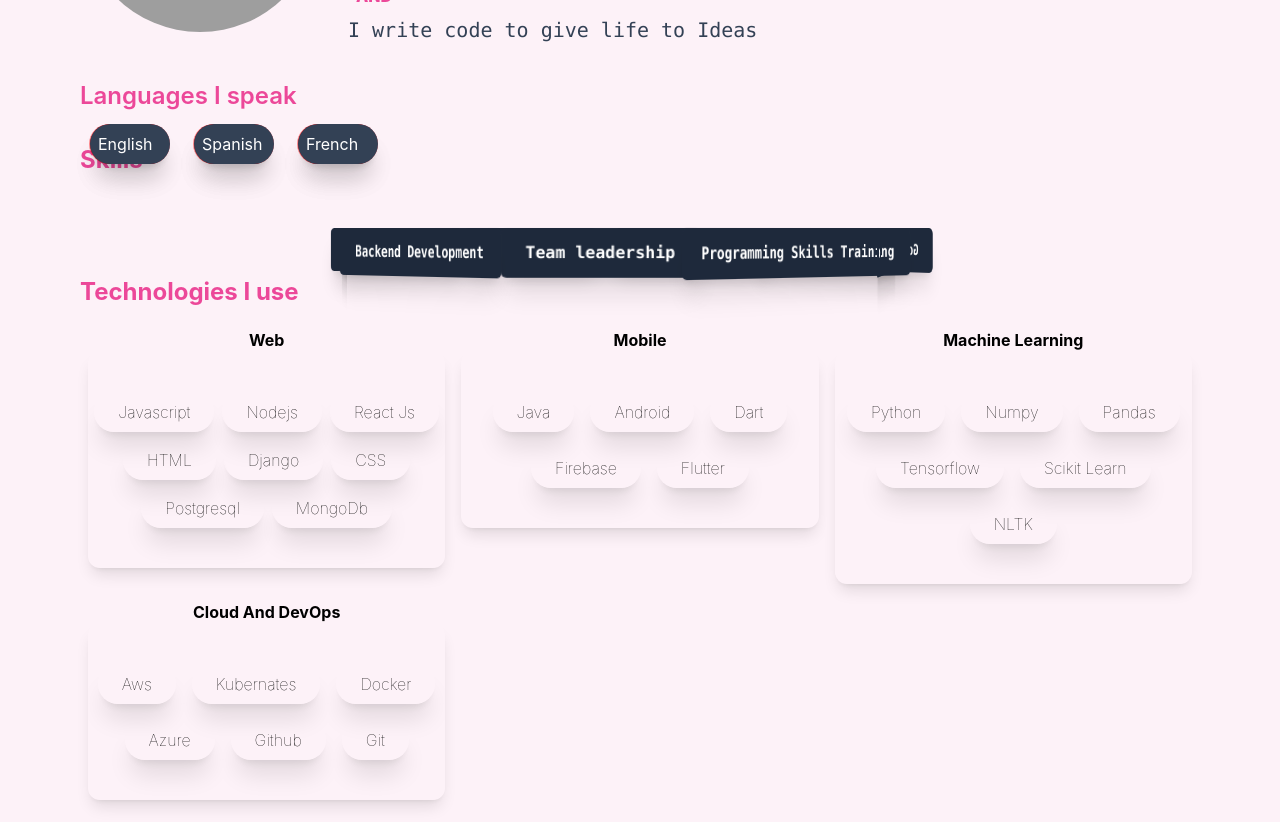
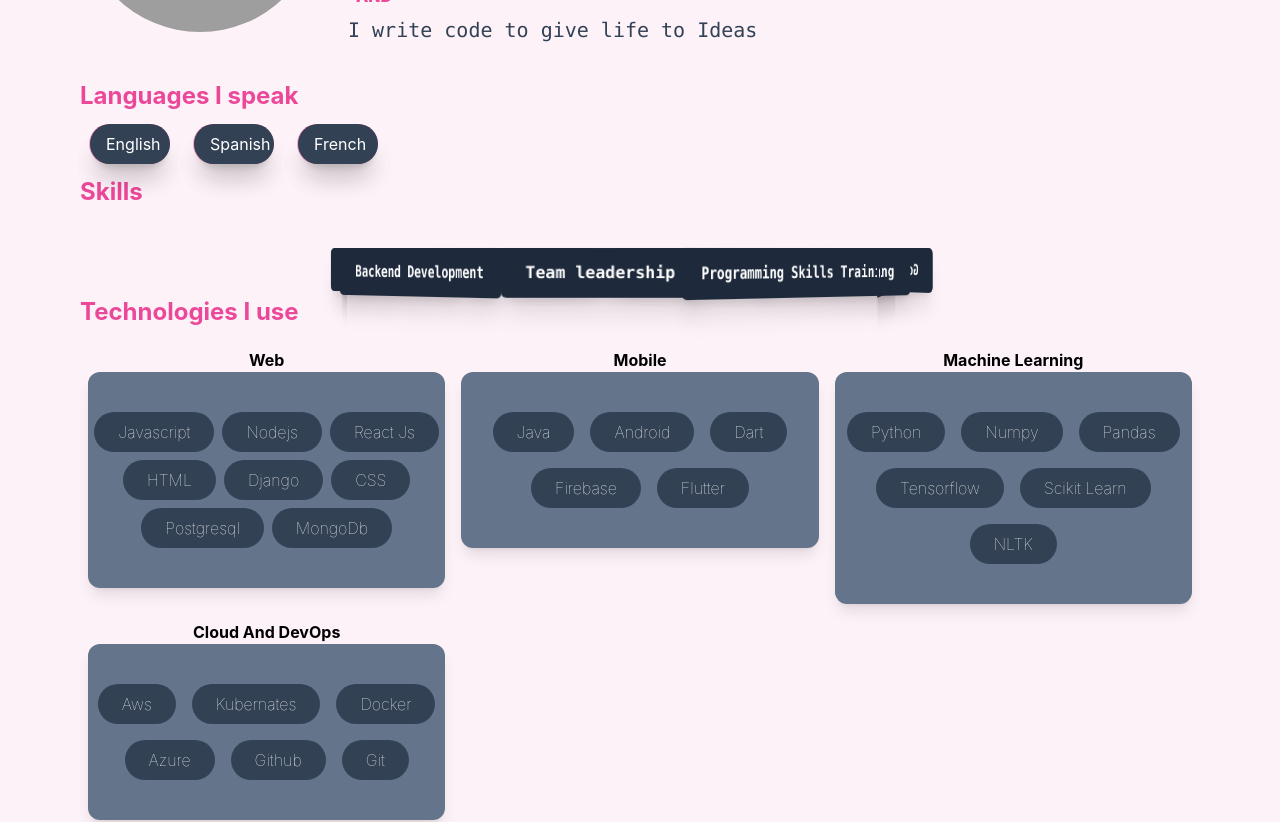
Before and after one commit to Edward-kwabena-Twumasi/portfolio-teckedd, a React (Create React App) app: page / in a window 1280 px wide. Shown: the part 300-1122 px from the top of the page. Built offline with nearby package versions, Linux system fonts and the light colour scheme; grey boxes are pictures that could not be loaded.

Commit message:
portfolio website almost done

```diff
--- a/src/App.css
+++ b/src/App.css
@@ -142,21 +142,55 @@
   transform: translateX(10px);
   position: absolute;
   left: 0;
+  width: 80px;
 
 }
 .spanish h2{
   transform: translateX(60px);
   position: absolute;
   left: 0;
+  width: 80px;
+
 
 }
 .french h2{
   transform: translateX(110px);
   position: absolute;
   left: 0;
+  width: 80px;
+
 
 }
 .languages div h2:nth-child(1){
-  background-color: red;
+  background-color: rgb(236 72 153);
   transform: rotateY(180deg) translateX(-12%);
+  width: 80px;
+  overflow: hidden;
+  max-lines: 1;
+  text-overflow:ellipsis;
 }
+
+.languages div:hover h2:nth-child(1){
+  width: auto;
+  overflow: auto;
+animation-duration: 4s;
+transition: 2s ease;
+animation-name: fadeInGreeting;
+}
+
+@keyframes fadeInGreeting {
+  from{
+    opacity: 0.0;
+
+  }
+
+50%{
+  transform: scale(1.1) rotateY(180deg);
+
+}
+
+  to{
+    opacity: 1;
+  }
+
+}
--- a/src/developer/about.jsx
+++ b/src/developer/about.jsx
@@ -101,22 +101,22 @@ const About=(props)=>{
 
             </div>
             <div className="verbal mt-6 mb-5 flex flex-col w-screen">
-                <h1 className="title lg:font-semibold lg:text-2xl mb-3 font-bold self-start text-pink-500">Languages I speak</h1>
+                <h1 className="title lg:font-bold lg:text-2xl mb-3 font-bold self-start text-pink-500">Languages I speak</h1>
                 <div className="languages flex self-center justify-start gap-6 flex-wrap w-full">
                     <div className="english  relative left-0">
-                       <h2 className=" lg:p-2   rounded-full shadow-xl w-20 bg-slate-700 text-white left-0">Hello </h2>
+                       <h2 className=" lg:p-2 lg:px-4 p-1 px-2   rounded-full shadow-xl  bg-slate-700 text-white left-0 ">Hello,Welcome </h2>
 
-                        <h2 className=" lg:p-2   rounded-full shadow-xl w-20 bg-slate-700 text-white left-0">English </h2>
+                        <h2 className=" lg:p-2 lg:px-4 p-1 px-2   rounded-full shadow-xl  bg-slate-700 text-white left-0">English </h2>
                     </div>
                     <div className="english  relative left-20">
-                       <h2 className=" lg:p-2   rounded-full shadow-xl w-20 bg-slate-700 text-white left-20">Hola </h2>
+                       <h2 className=" lg:p-2 lg:px-4 p-1 px-2   rounded-full shadow-xl  bg-slate-700 text-white left-20 ">Hola,Bienvenido </h2>
 
-                        <h2 className=" lg:p-2   rounded-full shadow-xl w-20 bg-slate-700 text-white left-20">Spanish </h2>
+                        <h2 className=" lg:p-2 lg:px-4 p-1 px-2   rounded-full shadow-xl  bg-slate-700 text-white left-20">Spanish </h2>
                     </div>
                     <div className="english  relative left-40">
-                       <h2 className=" lg:p-2   rounded-full shadow-xl w-20 bg-slate-700 text-white left-40">Hello </h2>
+                       <h2 className=" lg:p-2 lg:px-4 p-1 px-2   rounded-full shadow-xl  bg-slate-700 text-white left-40 ">Bonjour,Bienvenue </h2>
 
-                        <h2 className=" lg:p-2   rounded-full shadow-xl w-20 bg-slate-700 text-white left-40">French </h2>
+                        <h2 className=" lg:p-2 lg:px-4 p-1 px-2   rounded-full shadow-xl  bg-slate-700 text-white left-40">French </h2>
                     </div>
                     {/* <div className="spanish  relative">
                         <h2 className=" lg:p-2   rounded-full shadow-xl ">spanish </h2>
@@ -128,7 +128,7 @@ const About=(props)=>{
                     </div> */}
                 </div>
             </div>
-            <h1 className="title lg:font-bold lg:text-2xl mb-3 font-normal self-start text-pink-500">Skills</h1>
+            <h1 className="title lg:font-bold lg:text-2xl mt-8 font-bold self-start text-pink-500">Skills</h1>
             <div className="skills mt-10  flex flex-col w-3/4 self-center " ref={skillsRef}>
                 <div className="flex lg:self-center justify-start gap-4   w-3/4 ">
                 <h2 className=" p-6 pt-3 pb-3  rounded-md shadow-xl bg-slate-800 text-white lg:font-bold font-mono ">Frontend Development </h2>
@@ -150,51 +150,51 @@ const About=(props)=>{
                 <div className="flex flex-wrap">
                     <div className="web lg:w-1/3 md:w-1/2 w-screen p-2 scale-50 duration-500ms">
                         <h1 className="text-center self-center font-bold">Web</h1>
-                        <div className="flex self-center justify-center gap-2  flex-wrap shadow-lg py-10 rounded-xl ">
-                            <h2 className="font-thin p-6 pt-2 pb-2  rounded-full shadow-xl ">Javascript </h2>
-                            <h2 className="font-thin p-6 pt-2 pb-2  rounded-full shadow-xl ">Nodejs  </h2>
-                            <h2 className="font-thin p-6 pt-2 pb-2  rounded-full shadow-xl ">React Js  </h2>
-                            <h2 className="font-thin p-6 pt-2 pb-2  rounded-full shadow-xl ">HTML</h2>
-                            <h2 className="font-thin p-6 pt-2 pb-2  rounded-full shadow-xl ">Django</h2>
-                            <h2 className="font-thin p-6 pt-2 pb-2  rounded-full shadow-xl ">CSS</h2>
-                            <h2 className="font-thin p-6 pt-2 pb-2  rounded-full shadow-xl ">Postgresql</h2>
-                            <h2 className="font-thin p-6 pt-2 pb-2  rounded-full shadow-xl ">MongoDb</h2>
+                        <div className="flex self-center justify-center gap-2  flex-wrap shadow-lg py-10 rounded-xl bg-slate-500 ">
+                            <h2 className="font-thin p-6 pt-2 pb-2  rounded-full shadow-4xl bg-slate-700 text-white  ">Javascript </h2>
+                            <h2 className="font-thin p-6 pt-2 pb-2  rounded-full shadow-4xl bg-slate-700 text-white  ">Nodejs  </h2>
+                            <h2 className="font-thin p-6 pt-2 pb-2  rounded-full shadow-4xl bg-slate-700 text-white  ">React Js  </h2>
+                            <h2 className="font-thin p-6 pt-2 pb-2  rounded-full shadow-4xl bg-slate-700 text-white  ">HTML</h2>
+                            <h2 className="font-thin p-6 pt-2 pb-2  rounded-full shadow-4xl bg-slate-700 text-white  ">Django</h2>
+                            <h2 className="font-thin p-6 pt-2 pb-2  rounded-full shadow-4xl bg-slate-700 text-white  ">CSS</h2>
+                            <h2 className="font-thin p-6 pt-2 pb-2  rounded-full shadow-4xl bg-slate-700 text-white  ">Postgresql</h2>
+                            <h2 className="font-thin p-6 pt-2 pb-2  rounded-full shadow-4xl bg-slate-700 text-white  ">MongoDb</h2>
 
                         </div>
                     </div>
                     <div className="mobile lg:w-1/3 md:w-1/2 w-screen p-2 scale-50 duration-500ms">
                     <h1 className="text-center self-center font-bold">Mobile</h1>
-                        <div className="flex self-center justify-center gap-4  flex-wrap shadow-lg py-10 rounded-xl ">
-                            <h2 className="font-thin p-6 pt-2 pb-2  rounded-full shadow-xl ">Java</h2>
-                            <h2 className="font-thin p-6 pt-2 pb-2  rounded-full shadow-xl ">Android  </h2>
-                            <h2 className="font-thin p-6 pt-2 pb-2  rounded-full shadow-xl ">Dart </h2>
-                            <h2 className="font-thin p-6 pt-2 pb-2  rounded-full shadow-xl ">Firebase </h2>
-                            <h2 className="font-thin p-6 pt-2 pb-2  rounded-full shadow-xl ">Flutter </h2>
+                        <div className="flex self-center justify-center gap-4  flex-wrap shadow-lg py-10 rounded-xl bg-slate-500 ">
+                            <h2 className="font-thin p-6 pt-2 pb-2  rounded-full shadow-4xl bg-slate-700 text-white  ">Java</h2>
+                            <h2 className="font-thin p-6 pt-2 pb-2  rounded-full shadow-4xl bg-slate-700 text-white  ">Android  </h2>
+                            <h2 className="font-thin p-6 pt-2 pb-2  rounded-full shadow-4xl bg-slate-700 text-white  ">Dart </h2>
+                            <h2 className="font-thin p-6 pt-2 pb-2  rounded-full shadow-4xl bg-slate-700 text-white  ">Firebase </h2>
+                            <h2 className="font-thin p-6 pt-2 pb-2  rounded-full shadow-4xl bg-slate-700 text-white  ">Flutter </h2>
 
                         </div>
                     </div>
 
                     <div className="machine-learning lg:w-1/3 md:w-1/2 w-screen p-2 scale-50 duration-500ms">
                     <h1 className="text-center self-center font-bold">Machine Learning</h1>
-                        <div className="flex self-center justify-center gap-4  flex-wrap shadow-lg py-10 rounded-xl ">
-                            <h2 className="font-thin p-6 pt-2 pb-2  rounded-full shadow-xl ">Python</h2>
-                            <h2 className="font-thin p-6 pt-2 pb-2  rounded-full shadow-xl ">Numpy  </h2>
-                            <h2 className="font-thin p-6 pt-2 pb-2  rounded-full shadow-xl ">Pandas </h2>
-                            <h2 className="font-thin p-6 pt-2 pb-2  rounded-full shadow-xl ">Tensorflow</h2>
-                            <h2 className="font-thin p-6 pt-2 pb-2  rounded-full shadow-xl ">Scikit Learn </h2>
-                            <h2 className="font-thin p-6 pt-2 pb-2  rounded-full shadow-xl ">NLTK </h2>
+                        <div className="flex self-center justify-center gap-4  flex-wrap shadow-lg py-10 rounded-xl bg-slate-500 ">
+                            <h2 className="font-thin p-6 pt-2 pb-2  rounded-full shadow-4xl bg-slate-700 text-white  ">Python</h2>
+                            <h2 className="font-thin p-6 pt-2 pb-2  rounded-full shadow-4xl bg-slate-700 text-white  ">Numpy  </h2>
+                            <h2 className="font-thin p-6 pt-2 pb-2  rounded-full shadow-4xl bg-slate-700 text-white  ">Pandas </h2>
+                            <h2 className="font-thin p-6 pt-2 pb-2  rounded-full shadow-4xl bg-slate-700 text-white  ">Tensorflow</h2>
+                            <h2 className="font-thin p-6 pt-2 pb-2  rounded-full shadow-4xl bg-slate-700 text-white  ">Scikit Learn </h2>
+                            <h2 className="font-thin p-6 pt-2 pb-2  rounded-full shadow-4xl bg-slate-700 text-white  ">NLTK </h2>
 
                         </div>
                     </div>
                     <div className="other-tools lg:w-1/3 md:w-1/2 sm:w-screen p-2 scale-50 duration-500ms">
                     <h1 className="text-center self-center font-bold">Cloud And DevOps</h1>
-                        <div className="flex self-center justify-center gap-4  flex-wrap shadow-lg py-10 rounded-xl ">
-                            <h2 className="font-thin p-6 pt-2 pb-2  rounded-full shadow-xl ">Aws</h2>
-                            <h2 className="font-thin p-6 pt-2 pb-2  rounded-full shadow-xl ">Kubernates  </h2>
-                            <h2 className="font-thin p-6 pt-2 pb-2  rounded-full shadow-xl ">Docker </h2>
-                            <h2 className="font-thin p-6 pt-2 pb-2  rounded-full shadow-xl ">Azure</h2>
-                            <h2 className="font-thin p-6 pt-2 pb-2  rounded-full shadow-xl ">Github </h2>
-                            <h2 className="font-thin p-6 pt-2 pb-2  rounded-full shadow-xl ">Git </h2>
+                        <div className="flex self-center justify-center gap-4  flex-wrap shadow-lg py-10 rounded-xl bg-slate-500 ">
+                            <h2 className="font-thin p-6 pt-2 pb-2  rounded-full shadow-4xl bg-slate-700 text-white  ">Aws</h2>
+                            <h2 className="font-thin p-6 pt-2 pb-2  rounded-full shadow-4xl bg-slate-700 text-white  ">Kubernates  </h2>
+                            <h2 className="font-thin p-6 pt-2 pb-2  rounded-full shadow-4xl bg-slate-700 text-white  ">Docker </h2>
+                            <h2 className="font-thin p-6 pt-2 pb-2  rounded-full shadow-4xl bg-slate-700 text-white  ">Azure</h2>
+                            <h2 className="font-thin p-6 pt-2 pb-2  rounded-full shadow-4xl bg-slate-700 text-white  ">Github </h2>
+                            <h2 className="font-thin p-6 pt-2 pb-2  rounded-full shadow-4xl bg-slate-700 text-white  ">Git </h2>
 
                         </div>
                     </div>
```
